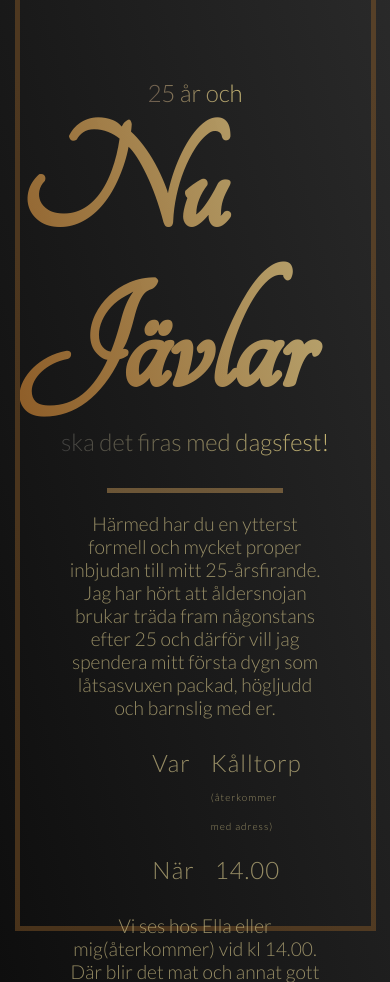
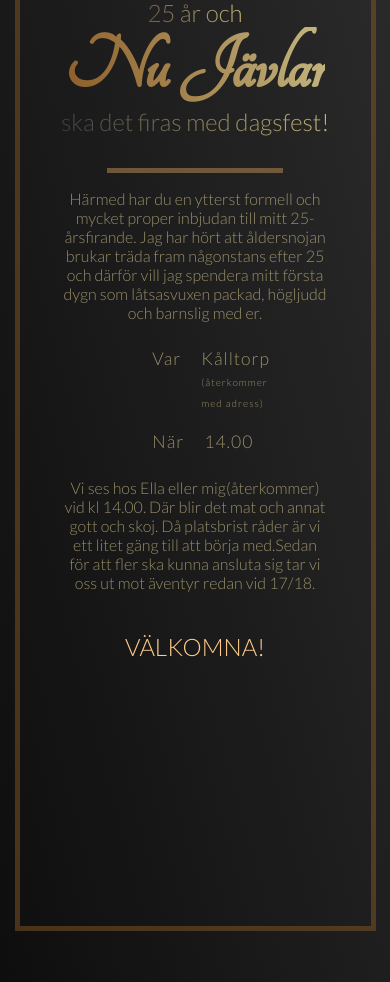
Before and after one commit to liinneea-a/card, a plain HTML site: page index.html in a window 390 px wide. Drawn offline with Linux system fonts and the light colour scheme.

Commit message:
mobilanpassad

```diff
--- a/style.css
+++ b/style.css
@@ -23,6 +23,7 @@ body {
     background: linear-gradient(75deg, rgb(14, 14, 14), rgb(43, 43, 43)) ;
     box-shadow: 15px 15px 30px black;
     overflow: hidden;
+    min-height: 1000px;
 
 }
 .card-frame {
@@ -108,3 +109,14 @@ h1 {
     color:rgb(255, 203, 140);
     font-size: 3rem;
 }
+
+
+@media (max-width:425px) {
+    h1 {font-size: 5rem;}
+    .text-container {margin-top: 5rem;}
+    .text {font-size: 1rem;}
+    .info {font-size: 1.1rem;}
+}
+.welcome {
+    font-size: 1.5rem;
+}
```
